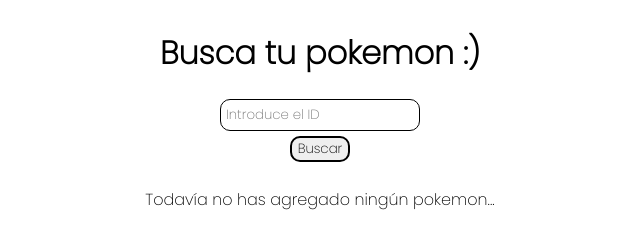
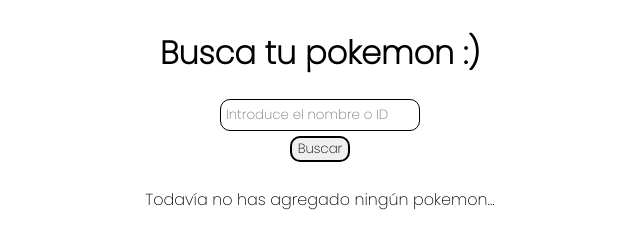
Before and after one commit to rafaelmaswiblyj/proyectopokemon, a plain HTML site: page index.html in a window 1280 px wide. Shown: the top 240 px of the page, 328-968 px from the left. Drawn offline with Linux system fonts and the light colour scheme.

Commit message:
Se puede buscar por nombre e id

```diff
--- a/index.html
+++ b/index.html
@@ -10,7 +10,7 @@
     <h1>Busca tu pokemon :)</h1>
 
     <form id="form">
-        <input type="number" id="input" placeholder="Introduce el ID">
+        <input type="text" id="input" placeholder="Introduce el nombre o ID">
         <button type="submit" id="submit">Buscar</button>
     </form>
 
```
